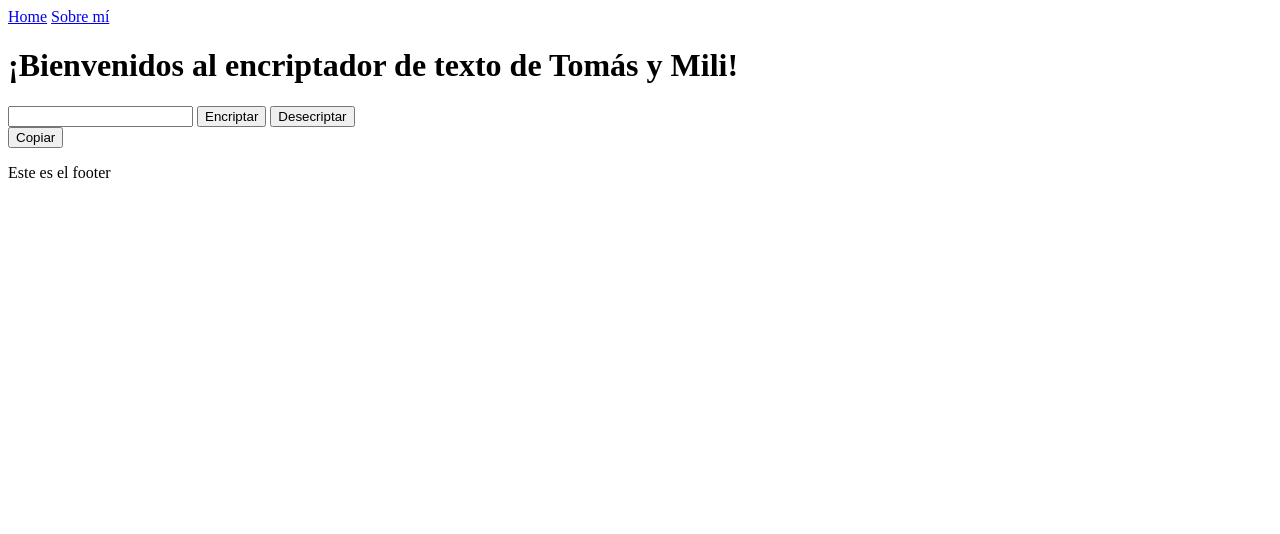
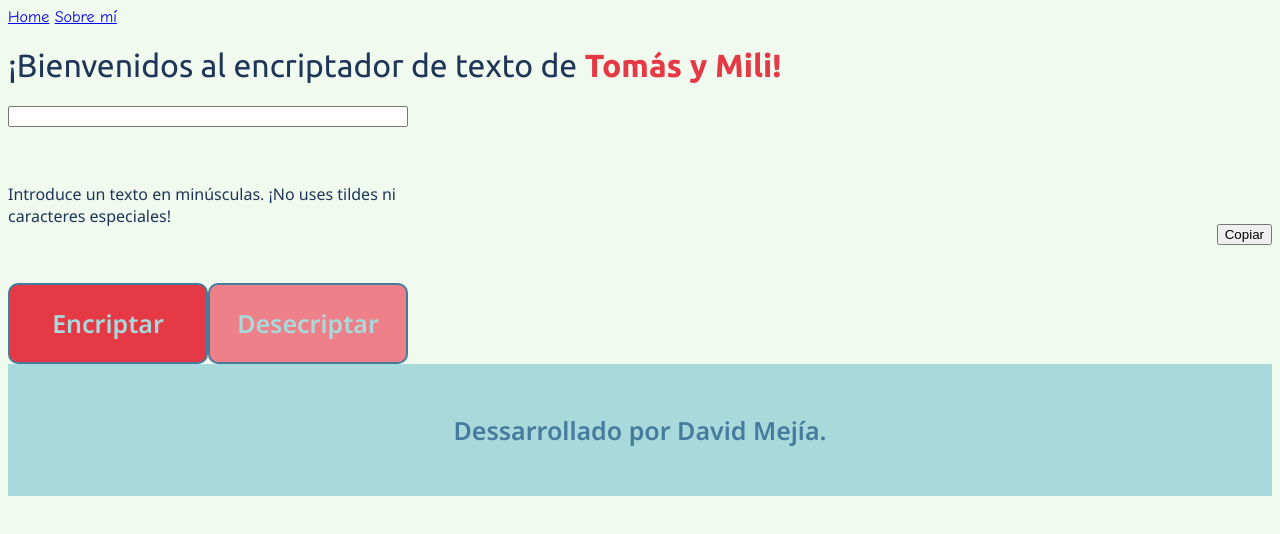
Before and after one commit to mejia0392/encriptador, a plain HTML site: page index.html in a window 1280 px wide. Drawn offline with Linux system fonts and the light colour scheme.

Commit message:
Actualización del index

```diff
--- a/index.html
+++ b/index.html
@@ -4,22 +4,26 @@
     <meta charset="UTF-8">
     <meta name="viewport" content="width=device-width, initial-scale=1.0">
     <title>Encriptador de texto</title>
+    <link rel="stylesheet" href="style.css">
 </head>
 <body>
-    <header>
-        <nav>
-            <a href="index.html">Home</a>
-            <a href="about.html">Sobre mí</a>
+    <header class="header">
+        <nav class="header_menu">
+            <a class="header_menu_link" href="index.html">Home</a>
+            <a class="header_menu_link" href="about.html">Sobre mí</a>
         </nav>
     </header>
 
     <main>
-        <h1>¡Bienvenidos al encriptador de texto de Tomás y Mili!</h1>
+        <h1>¡Bienvenidos al encriptador de texto de <strong class="tomas_y_mili">Tomás y Mili!</strong></h1>
         <section class="principal">
             <div class="inserta_texto">
                 <input type="text" class="caja_de_texto">
-                <button class="boton_encriptar">Encriptar</button>
-                <button class="boton_desencriptar">Desecriptar</button>
+                <p class="texto_advertencia">Introduce un texto en minúsculas. ¡No uses tildes ni caracteres especiales!</p>
+                <div class="principal_inserta_texto_botones">
+                    <button class="boton_encriptar">Encriptar</button>
+                    <button class="boton_desencriptar">Desecriptar</button>
+                </div>
             </div>
 
             <div class="muestra_texto">
@@ -28,8 +32,8 @@
         </section>
     </main>
 
-    <footer>
-        <p>Este es el footer</p>
+    <footer class="footer">
+        <p>Dessarrollado por David Mejía.</p>
     </footer>
 </body>
 </html>
--- /dev/null
+++ b/style.css
@@ -0,0 +1,97 @@
+@import url('https://fonts.googleapis.com/css2?family=Noto+Sans:ital,wght@0,100..900;1,100..900&family=Ubuntu:ital,wght@0,300;0,400;0,500;0,700;1,300;1,400;1,500;1,700&display=swap');
+
+body {
+    background-color: #f1faee;
+    color: #1d3557;
+    font-family: 'Comic Sans MS', sans-serif;
+    font-size: 16px;
+    height: 100vh;
+    box-sizing: border-box;
+  }
+
+  h1 {
+    font-family: "Ubuntu", sans-serif;
+    font-weight: 400;
+    font-style: normal;
+    color: #1d3557;
+  }
+
+  .tomas_y_mili {
+    color: #e63946;
+  }
+
+  .texto_advertencia {
+    font-family: "Noto Sans", sans-serif;
+    font-style: normal;
+    color: #1d3557;
+  }
+
+  .principal {
+    display: flex;
+    align-items: center;
+    justify-content: space-between;
+  }
+
+  .principal_inserta_texto_botones {
+    display: flex;
+    align-items: center;
+    justify-content: space-between;
+  }
+
+  .boton_encriptar {
+    width: 200px;
+    background-color: #e63946;
+    text-align: center;
+    padding: 21.5px 0;
+    border-radius: 10px;
+    font-family: "Noto Sans", sans-serif;
+    font-style: normal;
+    font-weight: 600;
+    font-size: 25px;
+    color: #a8dadc;
+    text-decoration: none;
+    border: 2px solid #457b9d;
+  }
+
+  .boton_encriptar:hover {
+    background-color: #ed8089;
+    cursor: pointer;
+  }
+
+  .boton_desencriptar {
+    width: 200px;
+    background-color: #ed8089;
+    text-align: center;
+    padding: 21.5px 0;
+    border-radius: 10px;
+    font-family: "Noto Sans", sans-serif;
+    font-style: normal;
+    font-weight: 600;
+    font-size: 25px;
+    color: #a8dadc;
+    text-decoration: none;
+    border: 2px solid #457b9d;
+  }
+
+  .boton_desencriptar:hover {
+    background-color: #e63946;
+    cursor: pointer;
+  }
+
+  .inserta_texto {
+    width: 400px;
+    display: flex;
+    flex-direction: column;
+    gap: 40px;
+  }
+
+  .footer {
+    background-color:#a8dadc;
+    color: #457b9d;
+    padding: 24px;
+    text-align: center;
+    font-family: "Noto Sans", sans-serif;
+    font-style: normal;
+    font-weight: 600;
+    font-size: 25px;
+  }
```
